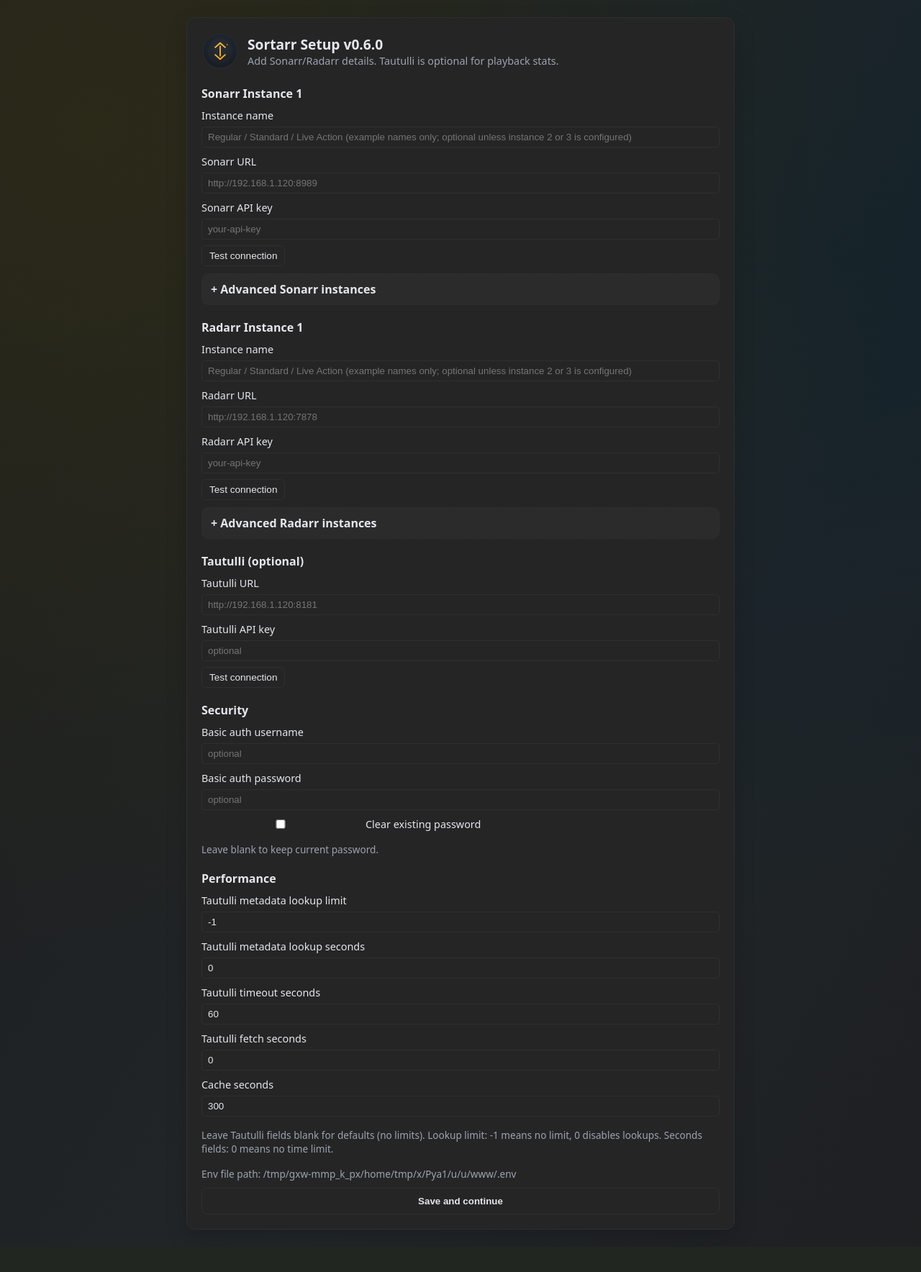
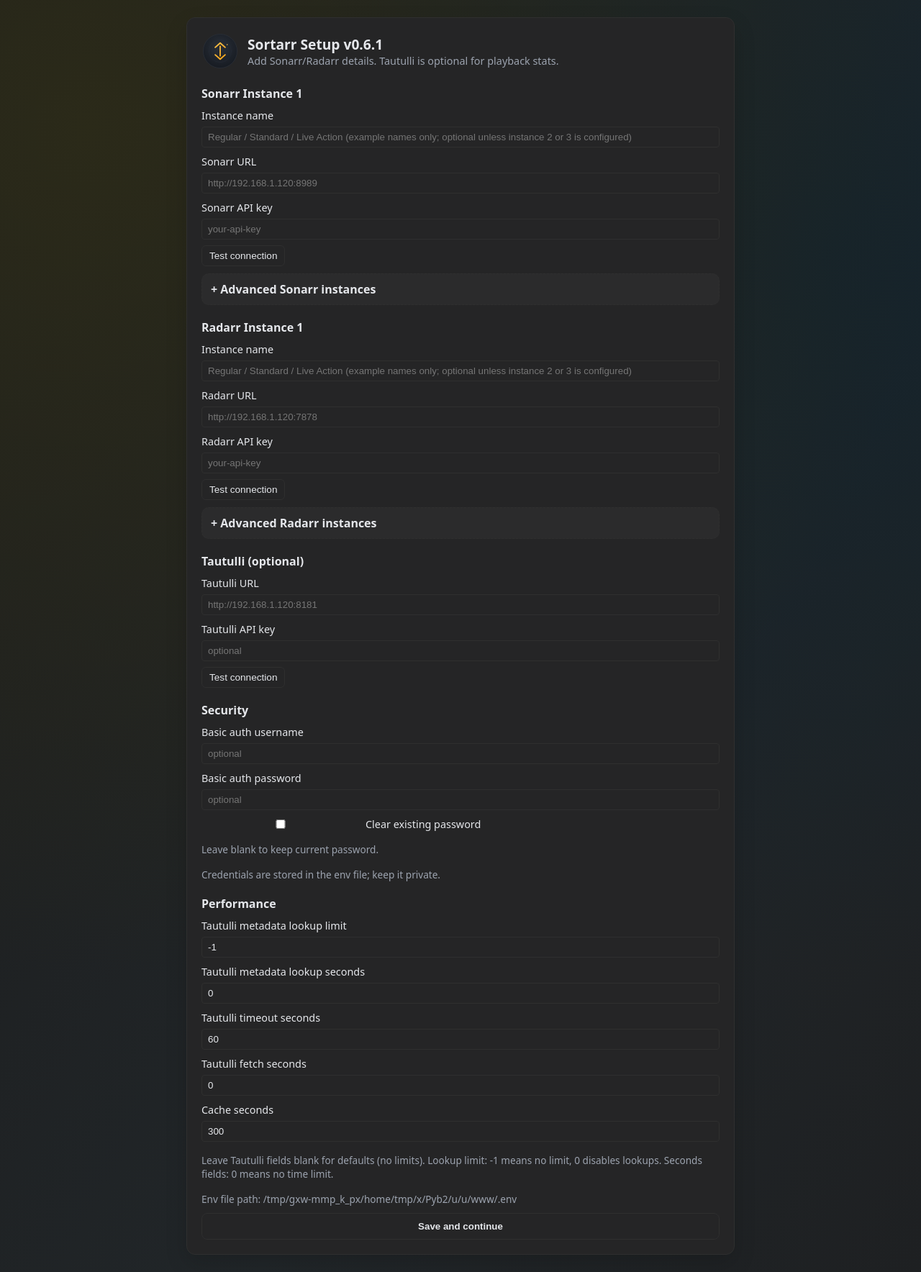
Before and after one commit to Jaredharper1/Sortarr, a Flask app: page /setup in a window 1280 px wide. Shown: the whole page at 72% size. Before the commit the page ends 1709 px from the top, so only its background shows below. Run offline with Flask 3, Linux system fonts and the light colour scheme.

Commit message:
Release 0.6.1

```diff
--- a/app.py
+++ b/app.py
@@ -15,7 +15,7 @@ import requests
 from flask import Flask, jsonify, render_template, request, Response, redirect, url_for
 
 APP_NAME = "Sortarr"
-APP_VERSION = "0.6.0"
+APP_VERSION = "0.6.1"
 
 app = Flask(__name__)
 
--- a/templates/setup.html
+++ b/templates/setup.html
@@ -256,6 +256,7 @@
             <span>Clear existing password</span>
           </label>
           <div class="setup-hint">Leave blank to keep current password.</div>
+          <div class="setup-hint">Credentials are stored in the env file; keep it private.</div>
 
           <div class="setup-section-title">Performance</div>
           <label>
```
Also changed, not shown: references/config.md (+1 -0 lines), CHANGELOG.md, README.md.
